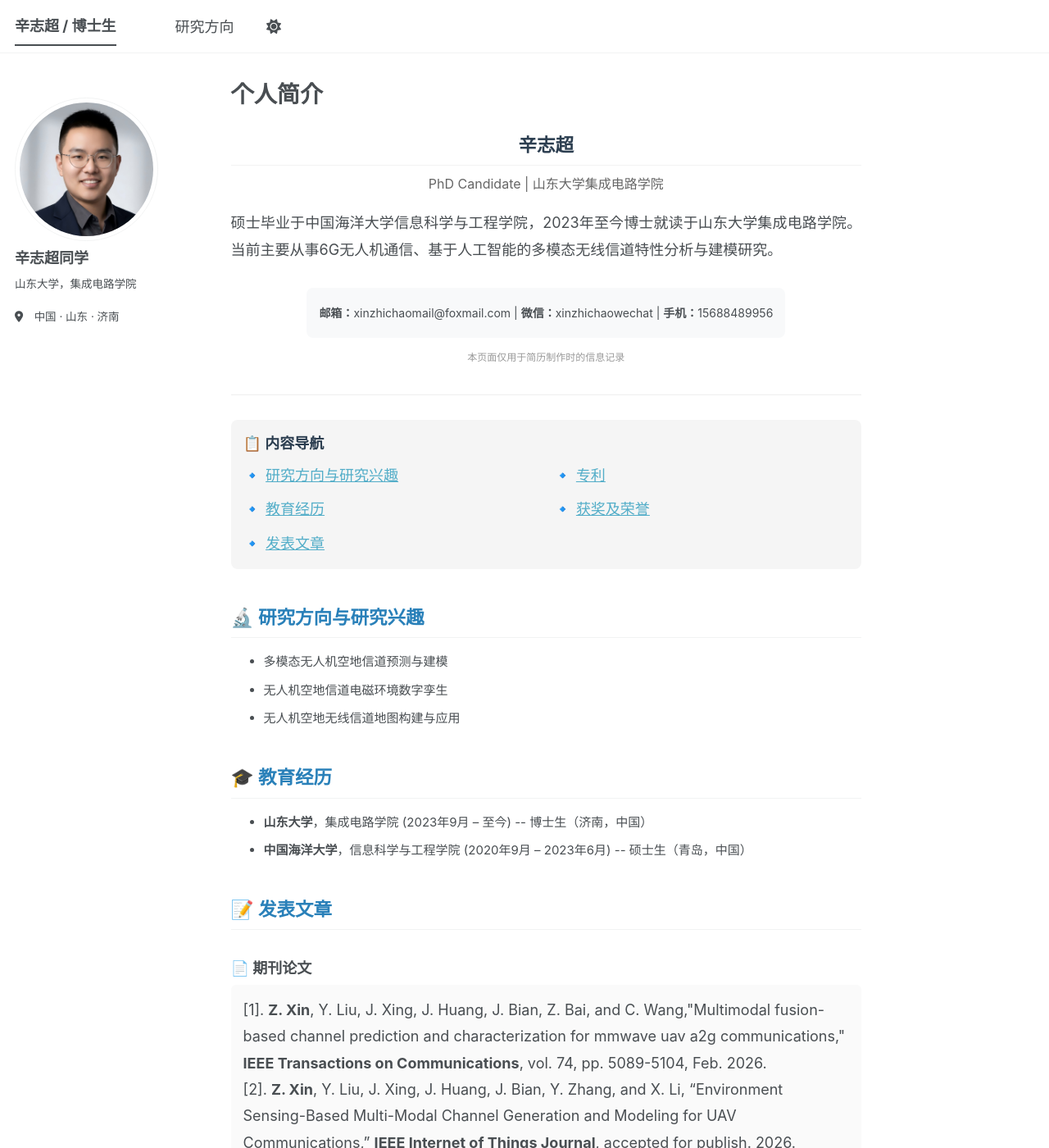
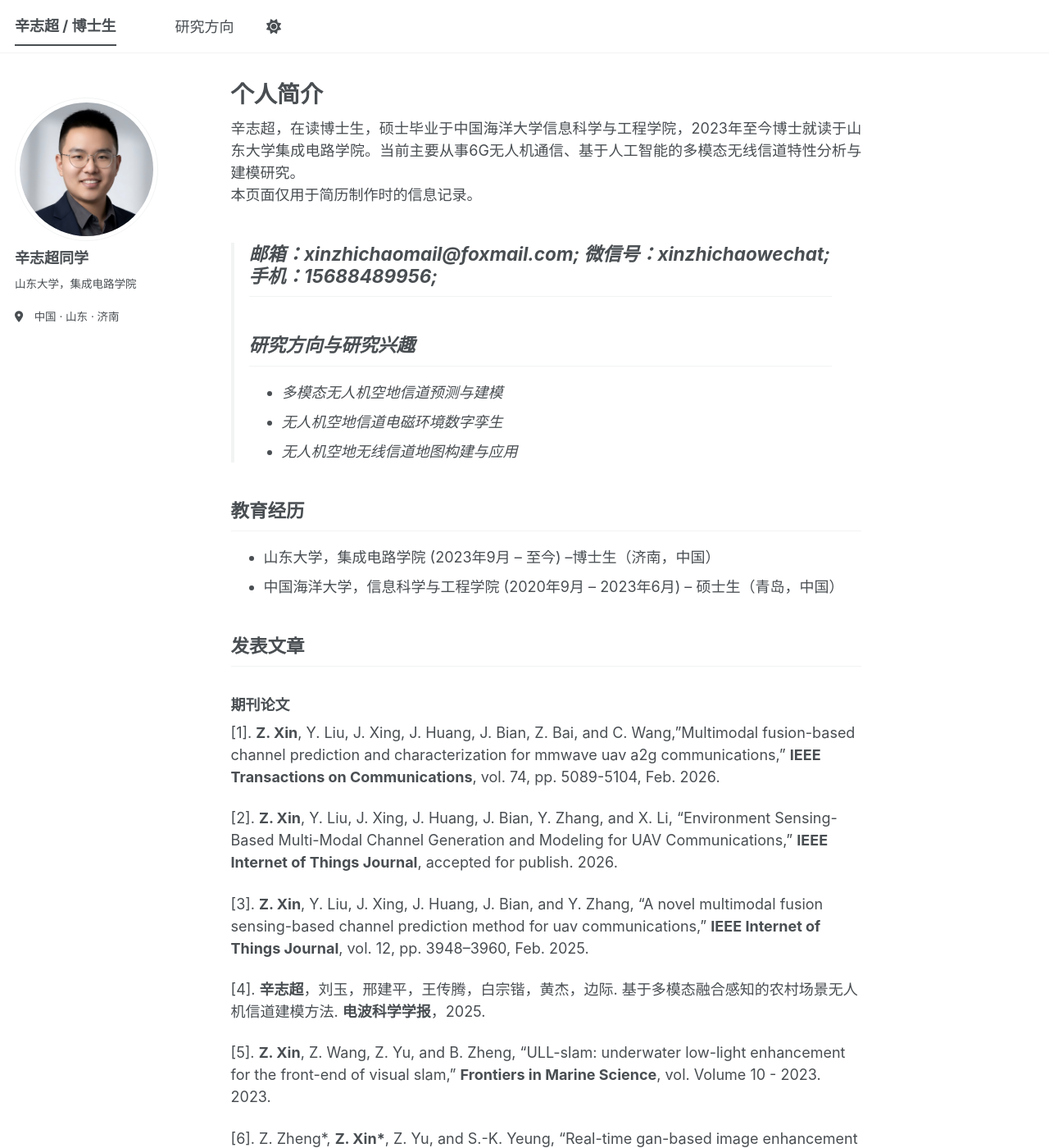
Before and after one commit to zhichaoxin/zhichaoxin.github.io, a Jekyll site: the page built from _pages/about.md, in a window 1280 px wide and 1400 px high. Shown: the whole window at 82% size. Built offline with Jekyll 4.4.1, drawn with Linux system fonts in a browser that asks for light colours; a script bundle is joined from its source files by our own code; library files that are not in the unit come from our copies; some of the changed text lies outside the part shown.

Commit message:
Update about.md

```diff
--- a/_pages/about.md
+++ b/_pages/about.md
@@ -8,88 +8,63 @@ redirect_from:
   - /about.html
 ---
 
-<!-- 个人基本信息区 - 居中+美化 -->
-<div align="center" style="padding: 20px 0; border-bottom: 1px solid #eee; margin-bottom: 30px;">
-  <h2 style="margin: 0; color: #2c3e50;">辛志超</h2>
-  <p style="color: #666; font-size: 16px; margin: 10px 0;">PhD Candidate | 山东大学集成电路学院</p>
+<div style="text-align: justify">辛志超，在读博士生，硕士毕业于中国海洋大学信息科学与工程学院，2023年至今博士就读于山东大学集成电路学院。当前主要从事6G无人机通信、基于人工智能的多模态无线信道特性分析与建模研究。</div>
+本页面仅用于简历制作时的信息记录。
 
-  <div style="text-align: justify; max-width: 800px; margin: 20px auto; line-height: 1.8;">
-    硕士毕业于中国海洋大学信息科学与工程学院，2023年至今博士就读于山东大学集成电路学院。当前主要从事6G无人机通信、基于人工智能的多模态无线信道特性分析与建模研究。
-  </div>
+> 邮箱：xinzhichaomail@foxmail.com; 微信号：xinzhichaowechat; 手机：15688489956;
+--------------------------------------------------------------------------------------------------------------------------------
+## <span id="jump1">研究方向与研究兴趣</span>
+- 多模态无人机空地信道预测与建模
+- 无人机空地信道电磁环境数字孪生
+- 无人机空地无线信道地图构建与应用
 
-  <!-- 联系方式美化 -->
-  <div style="background-color: #f8f9fa; padding: 15px; border-radius: 8px; display: inline-block; margin-top: 10px;">
-    <p style="margin: 5px 0; font-size: 14px;">
-      <strong>邮箱：</strong>xinzhichaomail@foxmail.com |
-      <strong>微信：</strong>xinzhichaowechat |
-      <strong>手机：</strong>15688489956
-    </p>
-  </div>
-  <p style="color: #999; font-size: 12px; margin-top: 15px;">本页面仅用于简历制作时的信息记录</p>
-</div>
+## <span id="jump2">教育经历</span>
+- 山东大学，集成电路学院 (2023年9月 – 至今) --博士生（济南，中国）
+- 中国海洋大学，信息科学与工程学院 (2020年9月 – 2023年6月) -- 硕士生（青岛，中国）
 
-<!-- 目录导航 - 快速跳转 -->
-<div style="background-color: #f5f5f5; padding: 15px; border-radius: 8px; margin-bottom: 30px; max-width: 800px; margin-left: auto; margin-right: auto;">
-  <p style="font-weight: bold; color: #2c3e50; margin: 0 0 10px 0;">📋 内容导航</p>
-  <ul style="list-style: none; padding: 0; margin: 0; columns: 2; line-height: 1.8;">
-    <li>🔹 <a href="#jump1">研究方向与研究兴趣</a></li>
-    <li>🔹 <a href="#jump2">教育经历</a></li>
-    <li>🔹 <a href="#jump3">发表文章</a></li>
-    <li>🔹 <a href="#jump4">专利</a></li>
-    <li>🔹 <a href="#jump5">获奖及荣誉</a></li>
-  </ul>
-</div>
 
-## <span id="jump1" style="color: #2980b9;">🔬 研究方向与研究兴趣</span>
-<ul style="line-height: 1.8; font-size: 15px;">
-  <li>多模态无人机空地信道预测与建模</li>
-  <li>无人机空地信道电磁环境数字孪生</li>
-  <li>无人机空地无线信道地图构建与应用</li>
-</ul>
+## <span id="jump3">发表文章</span>
+### 期刊论文
+[1]. **Z. Xin**, Y. Liu, J. Xing, J. Huang, J. Bian, Z. Bai, and C. Wang,"Multimodal fusion-based channel prediction and characterization for mmwave uav a2g communications," **IEEE Transactions on Communications**, vol. 74, pp. 5089-5104, Feb. 2026.
 
-## <span id="jump2" style="color: #2980b9;">🎓 教育经历</span>
-<ul style="line-height: 1.8; font-size: 15px;">
-  <li><strong>山东大学</strong>，集成电路学院 (2023年9月 – 至今) -- 博士生（济南，中国）</li>
-  <li><strong>中国海洋大学</strong>，信息科学与工程学院 (2020年9月 – 2023年6月) -- 硕士生（青岛，中国）</li>
-</ul>
+[2]. **Z. Xin**, Y. Liu, J. Xing, J. Huang, J. Bian, Y. Zhang, and X. Li, “Environment Sensing-Based Multi-Modal Channel Generation and Modeling for UAV Communications,” **IEEE Internet of Things Journal**, accepted for publish. 2026.
 
-## <span id="jump3" style="color: #2980b9;">📝 发表文章</span>
-### 📄 期刊论文
-<div style="background-color: #fafafa; padding: 15px; border-radius: 6px; margin-bottom: 20px; line-height: 1.8;">
-[1]. <strong>Z. Xin</strong>, Y. Liu, J. Xing, J. Huang, J. Bian, Z. Bai, and C. Wang,"Multimodal fusion-based channel prediction and characterization for mmwave uav a2g communications," <strong>IEEE Transactions on Communications</strong>, vol. 74, pp. 5089-5104, Feb. 2026.<br>
-[2]. <strong>Z. Xin</strong>, Y. Liu, J. Xing, J. Huang, J. Bian, Y. Zhang, and X. Li, “Environment Sensing-Based Multi-Modal Channel Generation and Modeling for UAV Communications,” <strong>IEEE Internet of Things Journal</strong>, accepted for publish. 2026.<br>
-[3]. <strong>Z. Xin</strong>, Y. Liu, J. Xing, J. Huang, J. Bian, and Y. Zhang, “A novel multimodal fusion sensing-based channel prediction method for uav communications,” <strong>IEEE Internet of Things Journal</strong>, vol. 12, pp. 3948–3960, Feb. 2025.<br>
-[4]. <strong>辛志超</strong>，刘玉，邢建平，王传腾，白宗锴，黄杰，边际. 基于多模态融合感知的农村场景无人机信道建模方法. <strong>电波科学学报</strong>，2025.<br>
-[5]. <strong>Z. Xin</strong>, Z. Wang, Z. Yu, and B. Zheng, “ULL-slam: underwater low-light enhancement for the front-end of visual slam,” <strong>Frontiers in Marine Science</strong>, vol. Volume 10 - 2023. 2023.<br>
-[6]. Z. Zheng\*, <strong>Z. Xin\*</strong>, Z. Yu, and S.-K. Yeung, “Real-time gan-based image enhancement for robust underwater monocular slam,” <strong>Frontiers in Marine Science</strong>, vol. Volume 10 - 2023. 2023.<br>
-[7]. S. Zhou, Y. Liu, R. Wang, Z. Li, <strong>Z. Xin</strong>, J. Huang, and J. Bian, “A multimodal predictive channel model based on dual-camera images for iiot communications,” <strong>IEEE Internet of Things Journal</strong>, vol. 12, pp. 20530–20543, Feb. 2025.<br>
-[8]. X. Zhang, Y. Liu, S. Zhou, J. Bian, J. Huang, X. Li, and <strong>Z. Xin</strong>, “GAN-based channel generation and modeling for 6g intelligent iiot communications,” <strong>IEEE Internet of Things Journal</strong>, vol. 12, pp. 26472–26485, Apr. 2025.<br>
-[9]. W. Dong, Y. Zhu, J. Xing, S. Wang, and <strong>Z. Xin</strong>, “Line-of-sight guidance law design for path following of usvs with sideslip angle compensation,” <strong>Ocean Engineering</strong>, vol. 342, p. 123015, Dec. 2025.<br>
-[10]. Y. Zhang, Y. Liu, X. Li, H. Chang, J. Huang, J. Bian, and <strong>Z. Xin</strong>, “A novel nonstationary uav-to-multi-usv channel model for maritime communications,” <strong>IEEE Internet of Things Journal</strong>, vol. 12, pp. 50067–50081, Dec. 2025.<br>
-[11]. B. Huang, <strong>Z. Xin</strong>, F. Yang, Y. Zhang, Y. Liu, J. Huang, and J. Bian, “Transformer-based air-to-ground mmwave channel characteristics prediction for 6g uav communications,” <strong>Sensors</strong>, vol. 25, Jun. 2025.<br>
-[12]. Z. Zheng, Y. Cheng, <strong>Z. Xin</strong>, Z. Yu, and B. Zheng, “Robust perception under adverse conditions for autonomous driving based on data augmentation,” <strong>IEEE Transactions on Intelligent Transportation Systems</strong>, vol. 24, pp. 13916–13929, Dec. 2023.<br>
-[13]. Q. Zhao, <strong>Z. Xin</strong>, Z. Yu, and B. Zheng, “Unpaired underwater image synthesis with a disentangled representation for underwater depth map prediction,” <strong>Sensors</strong>, vol. 21, no. 9, 2021.
-</div>
+[3]. **Z. Xin**, Y. Liu, J. Xing, J. Huang, J. Bian, and Y. Zhang, “A novel multimodal fusion sensing-based channel prediction method for uav communications,” **IEEE Internet of Things Journal**, vol. 12, pp. 3948–3960, Feb. 2025.
 
-### 🎯 会议论文
-<div style="background-color: #fafafa; padding: 15px; border-radius: 6px; line-height: 1.8;">
-[1]. J. Li, Y. Xing, <strong>Z. Xin</strong>, Y. Wu, and J. Xing, “Vision-Based Method for Visitor Detection in Nighttime Scenic Spots,” in Proc MLCIPR 2025, Nanjing, China, Dec. 2025.
-</div>
+[4]. **辛志超**，刘玉，邢建平，王传腾，白宗锴，黄杰，边际. 基于多模态融合感知的农村场景无人机信道建模方法. **电波科学学报**，2025.
 
-## <span id="jump4" style="color: #2980b9;">⚙️ 专利</span>
-### 📜 已授权
-<div style="background-color: #fafafa; padding: 15px; border-radius: 6px; line-height: 1.8;">
-[1]. 刘玉，张兆磊，<strong>辛志超</strong>. 一种面向地下室环境的智能抄表通信信道建模方法. 专利号：ZL 202410271378.9.<br>
-[2]. 刘玉，张怡，<strong>辛志超</strong>，周书东，李子恒. 基于海洋环境信息感知的智能化无人船对无人船信道测量系统及方法. 专利号：ZL 202410800337.4.
-</div>
+[5]. **Z. Xin**, Z. Wang, Z. Yu, and B. Zheng, “ULL-slam: underwater low-light enhancement for the front-end of visual slam,” **Frontiers in Marine Science**, vol. Volume 10 - 2023. 2023.
 
-## <span id="jump5" style="color: #2980b9;">🏆 获奖及荣誉</span>
-<ul style="line-height: 1.8; font-size: 15px;">
-  <li>全国水下机器人目标识别大赛，优胜奖，2021</li>
-  <li>全国大学生电子设计大赛，全国二等奖，2019</li>
-  <li>全国大学生电子设计大赛，山东省二等奖，2018</li>
-</ul>
+[6]. Z. Zheng\*, **Z. Xin\***, Z. Yu, and S.-K. Yeung, “Real-time gan-based image enhancement for robust underwater monocular slam,” **Frontiers in Marine Science**, vol. Volume 10 - 2023. 2023.
 
-For more info
-------
-More info about configuring Academic Pages can be found in [the guide](https://academicpages.github.io/markdown/), the [growing wiki](https://github.com/academicpages/academicpages.github.io/wiki), and you can always [ask a question on GitHub](https://github.com/academicpages/academicpages.github.io/discussions). The [guides for the Minimal Mistakes theme](https://mmistakes.github.io/minimal-mistakes/docs/configuration/) (which this theme was forked from) might also be helpful.
+[7]. S. Zhou, Y. Liu, R. Wang, Z. Li, **Z. Xin**, J. Huang, and J. Bian, “A multimodal predictive channel model based on dual-camera images for iiot communications,” **IEEE Internet of Things Journal**, vol. 12, pp. 20530–20543, Feb. 2025.
+
+[8]. X. Zhang, Y. Liu, S. Zhou, J. Bian, J. Huang, X. Li, and **Z. Xin**, “GAN-based channel generation and modeling for 6g intelligent iiot communications,” **IEEE Internet of Things Journal**, vol. 12, pp. 26472–26485, Apr. 2025.
+
+[9]. W. Dong, Y. Zhu, J. Xing, S. Wang, and **Z. Xin**, “Line-of-sight guidance law design for path following of usvs with sideslip angle compensation,” **Ocean Engineering**, vol. 342, p. 123015, Dec. 2025.
+
+[10]. Y. Zhang, Y. Liu, X. Li, H. Chang, J. Huang, J. Bian, and **Z. Xin**, “A novel nonstationary uav-to-multi-usv channel model for maritime communications,” **IEEE Internet of Things Journal**, vol. 12, pp. 50067–50081, Dec. 2025.
+
+[11]. B. Huang, **Z. Xin**, F. Yang, Y. Zhang, Y. Liu, J. Huang, and J. Bian, “Transformer-based air-to-ground mmwave channel characteristics prediction for 6g uav communications,” **Sensors**, vol. 25, Jun. 2025.
+
+[12]. Z. Zheng, Y. Cheng, **Z. Xin**, Z. Yu, and B. Zheng, “Robust perception under adverse conditions for autonomous driving based on data augmentation,” **IEEE Transactions on Intelligent Transportation Systems**, vol. 24, pp. 13916–13929, Dec. 2023.
+
+[13]. Q. Zhao, **Z. Xin**, Z. Yu, and B. Zheng, “Unpaired underwater image synthesis with a disentangled representation for underwater depth map prediction,” **Sensors**, vol. 21, no. 9, 2021.
+### 会议论文
+[1]. J. Li, Y. Xing, **Z. Xin**, Y. Wu, and J. Xing, “Vision-Based Method for Visitor Detection in Nighttime Scenic Spots,” in Proc MLCIPR 2025, Nanjing, China, Dec. 2025.
+
+
+## <span id="jump4">专利</span>
+
+### 已授权
+
+[1]. 刘玉，张兆磊，**辛志超**. 一种面向地下室环境的智能抄表通信信道建模方法. 专利号：ZL 202410271378.9.
+
+[2]. 刘玉，张怡，**辛志超**，周书东，李子恒. 基于海洋环境信息感知的智能化无人船对无人船信道测量系统及方法. 专利号：ZL 202410800337.4.
+
+
+## <span id="jump5">获奖及荣誉</span>
+
+- 全国水下机器人目标识别大赛，优胜奖，2021
+- 全国大学生电子设计大赛，全国二等奖，2019
+- 全国大学生电子设计大赛，山东省二等奖，2018
```
